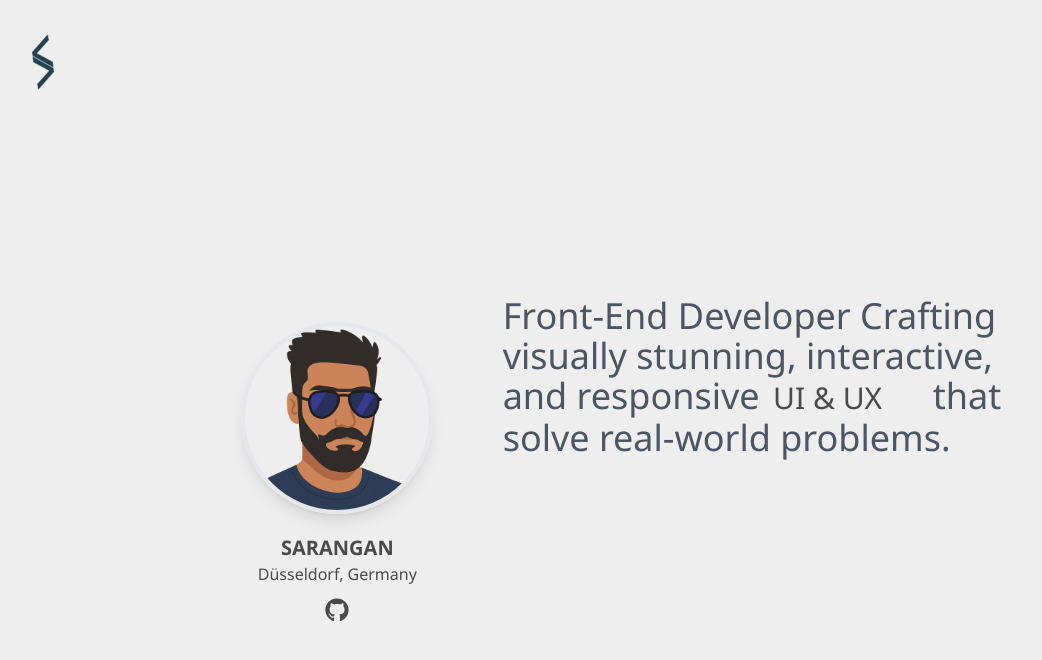
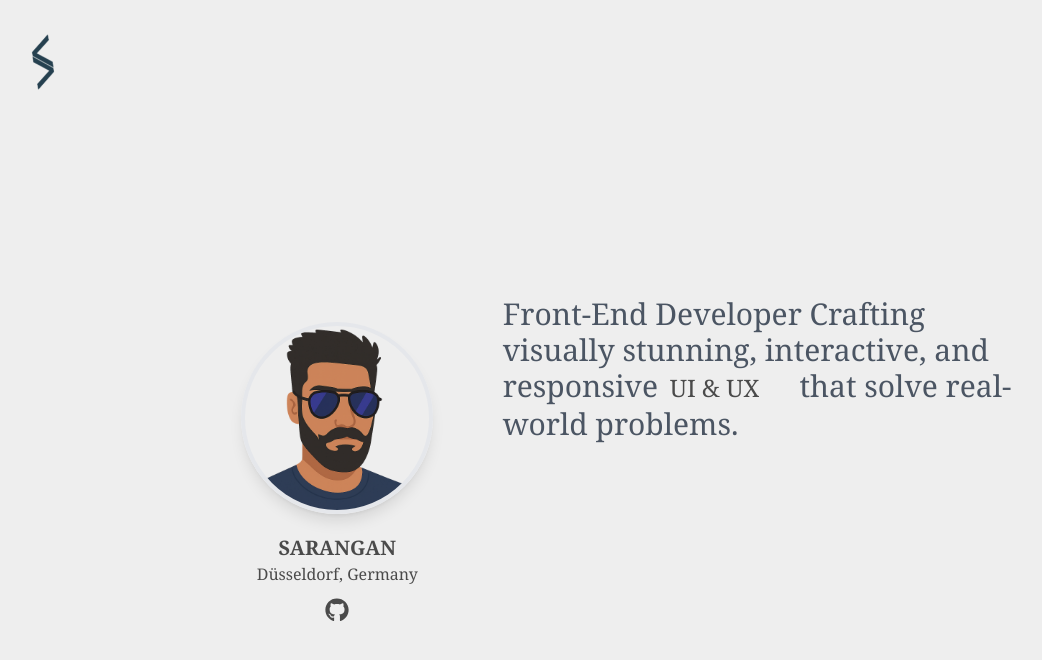
Before and after one commit to sarangan16/sarangan, a React (Create React App) app: page / in a window 1280 px wide. Shown: the top 660 px of the page, without its empty margins (20-1062 px from the left). Built offline with nearby package versions, Linux system fonts and the light colour scheme.

Commit message:
font changed

```diff
--- a/src/App.css
+++ b/src/App.css
@@ -1,5 +1,5 @@
 *{
-  font-family:'Segoe UI', Tahoma, Geneva, Verdana, sans-serif;
+  font-family:Cambria, Cochin, Georgia, Times, 'Times New Roman', serif;
   color: #4A4A4A			;
 }
 html{
--- a/src/components/Hero.jsx
+++ b/src/components/Hero.jsx
@@ -145,7 +145,7 @@ const Hero = () => {
         </div>
 
         <div
-          className="w-full md:w-2/3 overflow-y-auto px-6 hide-scrollbar pb-20"
+          className="right-content w-full md:w-2/3 overflow-y-auto px-6 hide-scrollbar pb-20"
           style={{ paddingTop: "14rem" }}
           ref={scrollContainerRef}
         >
@@ -157,7 +157,7 @@ const Hero = () => {
               Düsseldorf, Germany
             </p>
 
-            <p className="mt-0 mb-6 text-4xl text-gray-600 ">
+            <p className="mt-0 mb-6 text-3xl text-gray-600 ">
               {t("saranganIntro")}{" "}
               <span
                 className="inline-block align-baseline"
@@ -165,7 +165,7 @@ const Hero = () => {
               >
                 <RotatingText
                   texts={["WebApps", "Websites", "UI & UX"]}
-                  mainClassName="inline-block text-3xl px-1 rounded"
+                  mainClassName="inline-block text-2xl px-1 rounded"
                   staggerFrom="last"
                   initial={{ y: "100%" }}
                   animate={{ y: 0 }}
```
